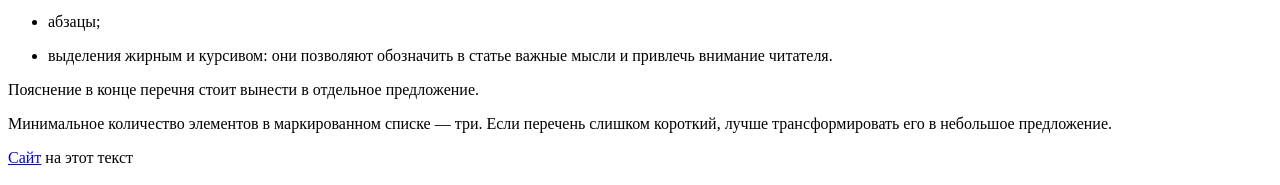
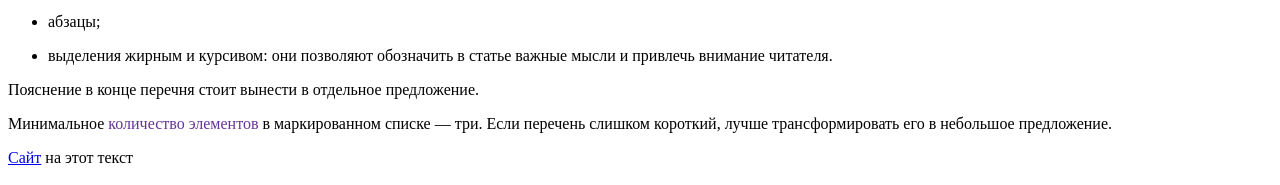
Before and after one commit to Bimus33/htmlCourse, a plain HTML site: page index.html in a window 1280 px wide. Shown: the part 1143-1328 px from the top of the page. Drawn offline with Linux system fonts and the light colour scheme.

Commit message:
Elements

```diff
--- a/index.html
+++ b/index.html
@@ -41,7 +41,7 @@
         Пояснение в конце перечня стоит вынести в отдельное предложение.
        </p>
        <p>
-        Минимальное количество элементов в маркированном списке — три. Если перечень слишком короткий, лучше трансформировать его в небольшое предложение.
+        Минимальное <span style="color: rebeccapurple;">количество элементов</span> в маркированном списке — три. Если перечень слишком короткий, лучше трансформировать его в небольшое предложение.
        </p>
        <p>
         <a href="https://www.etxt.ru/subscribes/spiski-v-tekste-razbor-chastykh-oshibok-kopirayterov-i-pravila-oformleniya/" target="_blank">Сайт</a> на этот текст
```
